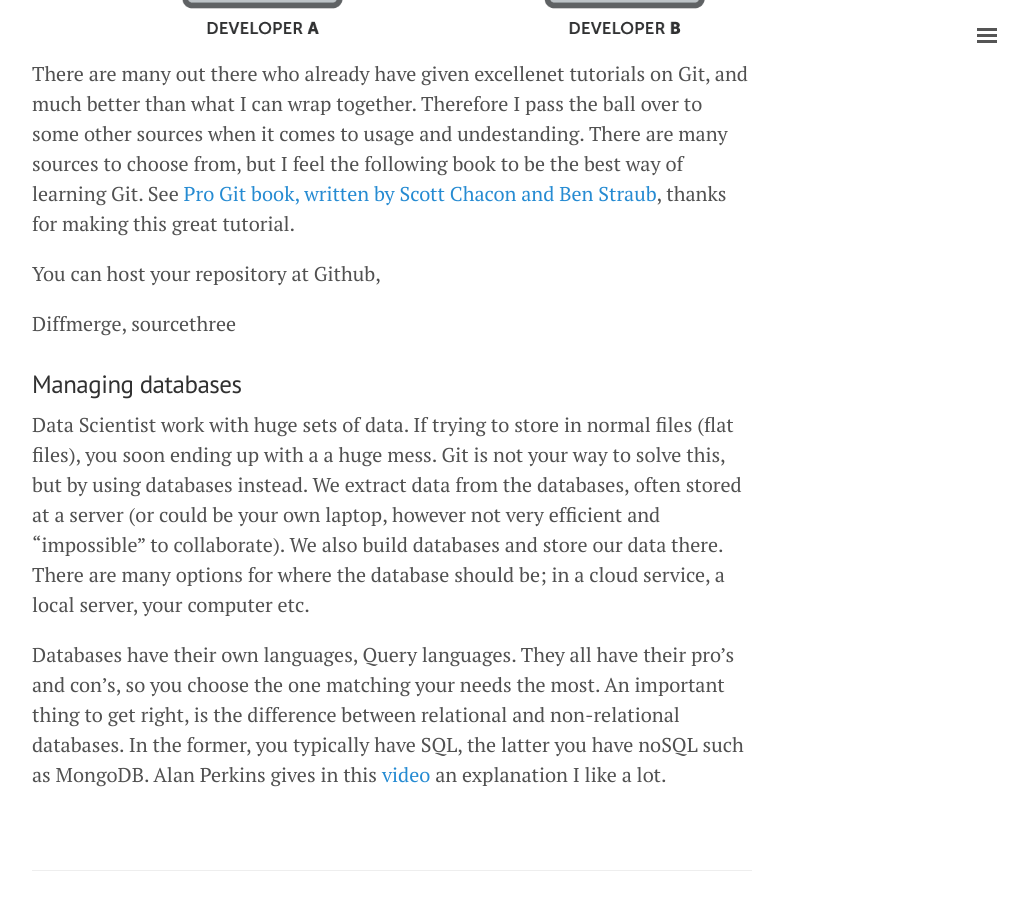
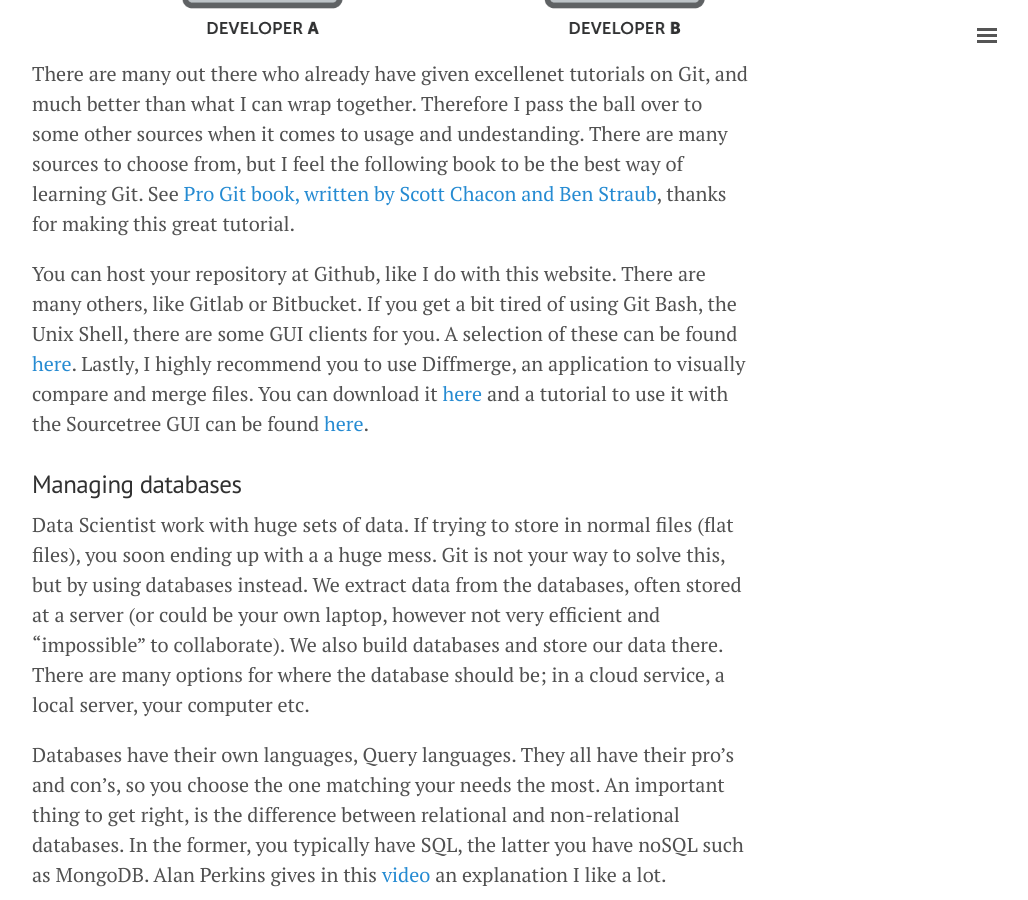
Before and after one commit to herman-hellenes/herman-hellenes.github.io, a Jekyll site: the page built from _posts/2017-08-18-Data-Scientist-Tools.md, in a window 1280 px wide and 900 px high, scrolled down 3002 px. Shown: the whole window, without its empty margins (248-1276 px from the left). Built offline with Jekyll 4.4.1, drawn with Linux system fonts in a browser that asks for light colours; nearby versions of some CDN libraries; comment, search, counter and statistics services are not loaded.

Commit message:
Update 2017-08-18-Data-Scientist-Tools.md

```diff
--- a/_posts/2017-08-18-Data-Scientist-Tools.md
+++ b/_posts/2017-08-18-Data-Scientist-Tools.md
@@ -40,9 +40,7 @@ To put it straight; Git is a must-have tool for developers for avioding a huge m
 
 There are many out there who already have given excellenet tutorials on Git, and much better than what I can wrap together. Therefore I pass the ball over to some other sources when it comes to usage and undestanding. There are many sources to choose from, but I feel the following book to be the best way of learning Git. See [Pro Git book, written by Scott Chacon and Ben Straub](https://git-scm.com/book/en/v2/Getting-Started-About-Version-Control), thanks for making this great tutorial.
 
-You can host your repository at Github,
-
-Diffmerge, sourcethree
+You can host your repository at Github, like I do with this website. There are many others, like Gitlab or Bitbucket. If you get a bit tired of using Git Bash, the Unix Shell, there are some GUI clients for you. A selection of these can be found [here](https://git-scm.com/downloads/guis). Lastly, I highly recommend you to use Diffmerge, an application to visually compare and merge files. You can download it [here](https://sourcegear.com/diffmerge/) and a tutorial to use it with the Sourcetree GUI can be found [here](https://www.youtube.com/watch?v=sIwh4UvApMU).
 
 
 ### Managing databases
```
